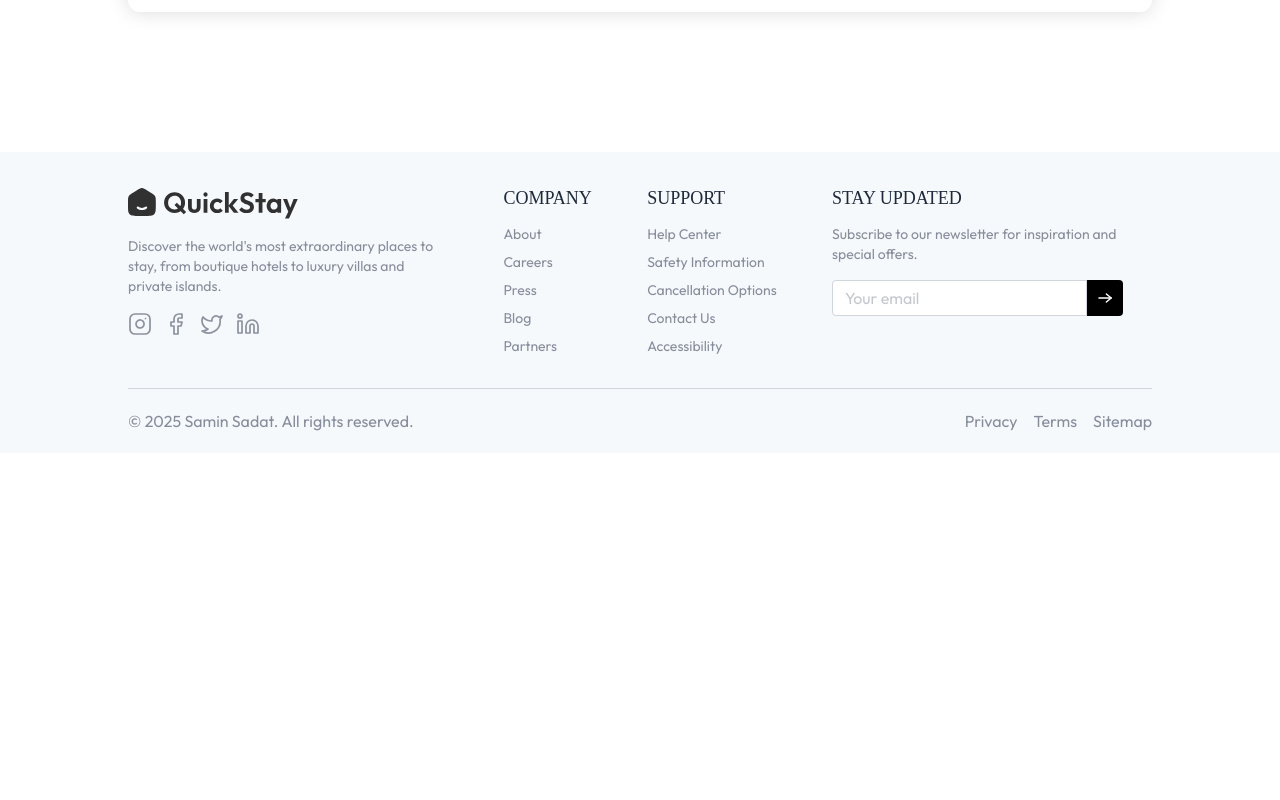
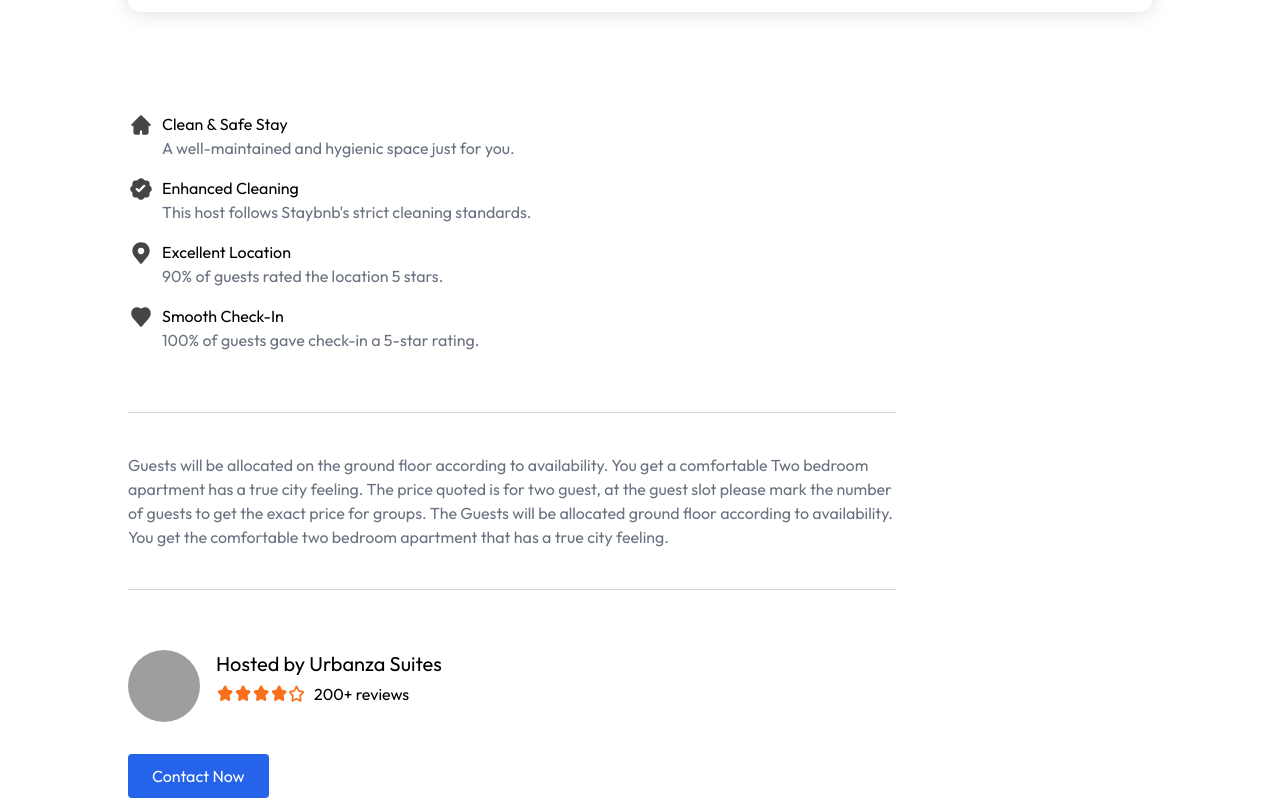
Before and after one commit to caughtonthecode/hotel-booking, a React (Vite) app: page /rooms/67f763d8197ac559e4089b7a in a window 1280 px wide. Shown: the part 940-1740 px from the top of the page. Before the commit the page ends 1393 px from the top, so only its background shows below. Built offline with nearby package versions, Linux system fonts and the light colour scheme; no server answers; grey boxes are pictures that could not be loaded; a web font is replaced by a local one.

Commit message:
add common spec in room page

```diff
--- a/src/assets/assets.js
+++ b/src/assets/assets.js
@@ -177,7 +177,7 @@
   username: 'Great Stack',
   email: 'user.greatstack@gmail.com',
   image:
-    'https://img.clerk.com/eyJ0eXBlIjoicHJveHkiLCJzcmMiOiJodHRwczovL2ltYWdlcy5jbGVyay5kZXYvdXBsb2FkZWQvaW1nXzJ2N2c5YVpSSEFVYVUxbmVYZ2JkSVVuWnFzWSJ9',
+    'https://dcassetcdn.com/design_img/2778382/608046/608046_15420441_2778382_28f04959_image.jpg',
   role: 'hotelOwner',
   createdAt: '2025-03-25T09:29:16.367Z',
   updatedAt: '2025-04-10T06:34:48.719Z',
--- a/src/pages/RoomDetails.jsx
+++ b/src/pages/RoomDetails.jsx
@@ -1,6 +1,11 @@
 import React, { useEffect, useState } from 'react';
 import { useParams } from 'react-router-dom';
-import { assets, facilityIcons, roomsDummyData } from '../assets/assets';
+import {
+  assets,
+  facilityIcons,
+  roomCommonData,
+  roomsDummyData,
+} from '../assets/assets';
 import StarRating from '../components/StarRating';
 
 const RoomDetails = () => {
@@ -146,6 +151,59 @@
             Check Availability
           </button>
         </form>
+
+        {/* Common Specification */}
+
+        <div className='mt-25 space-y-4'>
+          {roomCommonData.map((spec, index) => (
+            <div key={index} className='flex items-start gap-2'>
+              <img
+                src={spec.icon}
+                alt={`${spec.title}-icon`}
+                className='w-6.5'
+              />
+              <div className=''>
+                <p className='text-base'>{spec.title}</p>
+                <p className='text-gray-500'>{spec.description}</p>
+              </div>
+            </div>
+          ))}
+        </div>
+
+        <div className='max-w-3xl border-y border-gray-300 my-15 py-10 text-gray-500'>
+          <p className=''>
+            Guests will be allocated on the ground floor according to
+            availability. You get a comfortable Two bedroom apartment has a true
+            city feeling. The price quoted is for two guest, at the guest slot
+            please mark the number of guests to get the exact price for groups.
+            The Guests will be allocated ground floor according to availability.
+            You get the comfortable two bedroom apartment that has a true city
+            feeling.
+          </p>
+        </div>
+
+        {/* Hosted by */}
+
+        <div className='flex flex-col items-start gap-4'>
+          <div className='flex gap-4'>
+            <img
+              src={room.hotel.owner.image}
+              alt='Host'
+              className='h-14 w-14 md:h-18 md:w-18 rounded-full'
+            />
+
+            <div className=''>
+              <p className='text-lg md:text-xl'>Hosted by {room.hotel.name}</p>
+              <div className='flex items-center mt-1'>
+                <StarRating />
+                <p className='ml-2'>200+ reviews</p>
+              </div>
+            </div>
+          </div>
+          <button className='px-6 py-2.5 mt-4 rounded text-white bg-primary hover:bg-primary/90 transition-all cursor-pointer'>
+            Contact Now
+          </button>
+        </div>
       </div>
     )
   );
```
